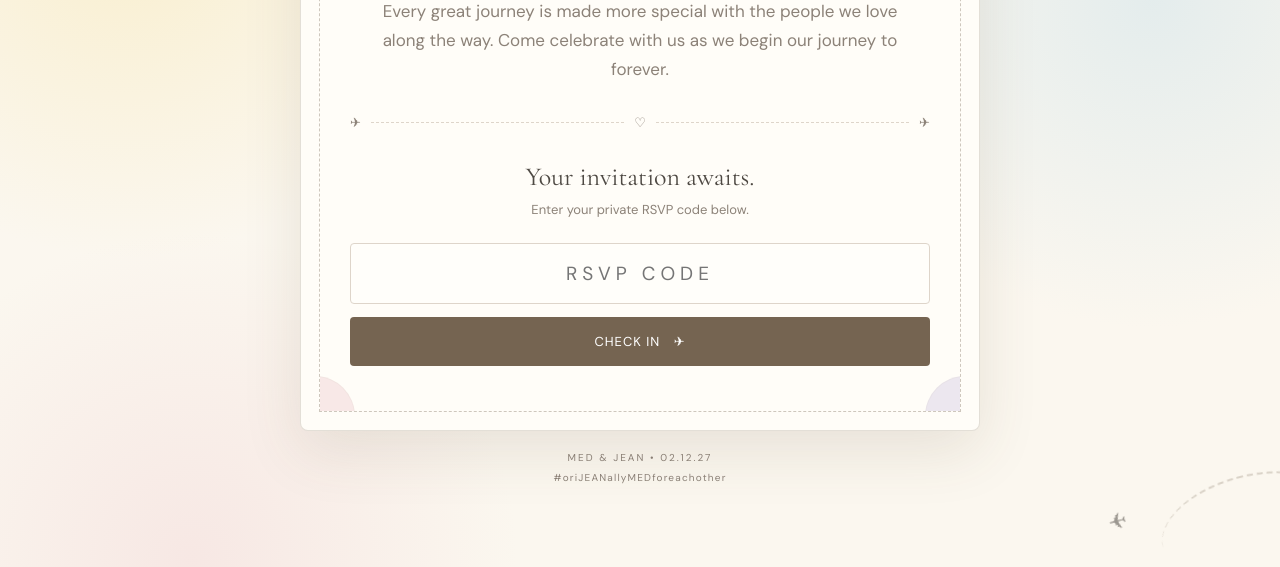
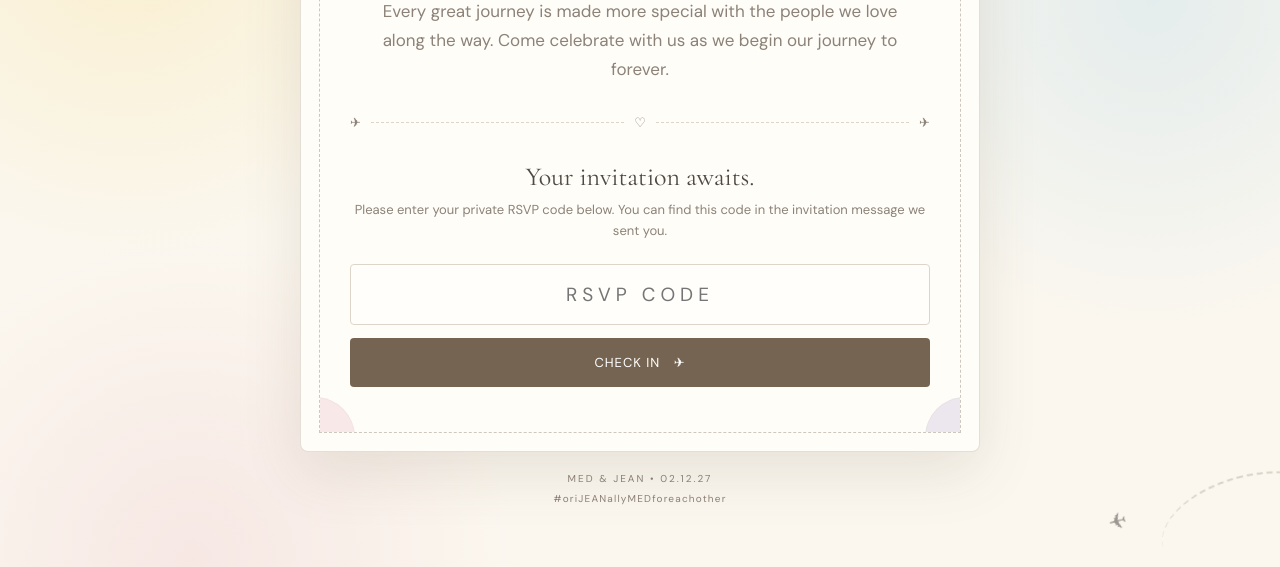
Before and after one commit to nocedamedardo/wedding-rsvp, a plain HTML site: page index.html in a window 1280 px wide. Shown: the part 161-728 px from the top of the page. Drawn offline with nearby package versions, Linux system fonts and the light colour scheme; a web font is replaced by a local one.

Commit message:
Update index.html

```diff
--- a/index.html
+++ b/index.html
@@ -1393,7 +1393,7 @@
 
           <div class="instruction-sub">
 
-            Enter your private RSVP code below.
+            Please enter your private RSVP code below. You can find this code in the invitation message we sent you.
 
           </div>
 
```
